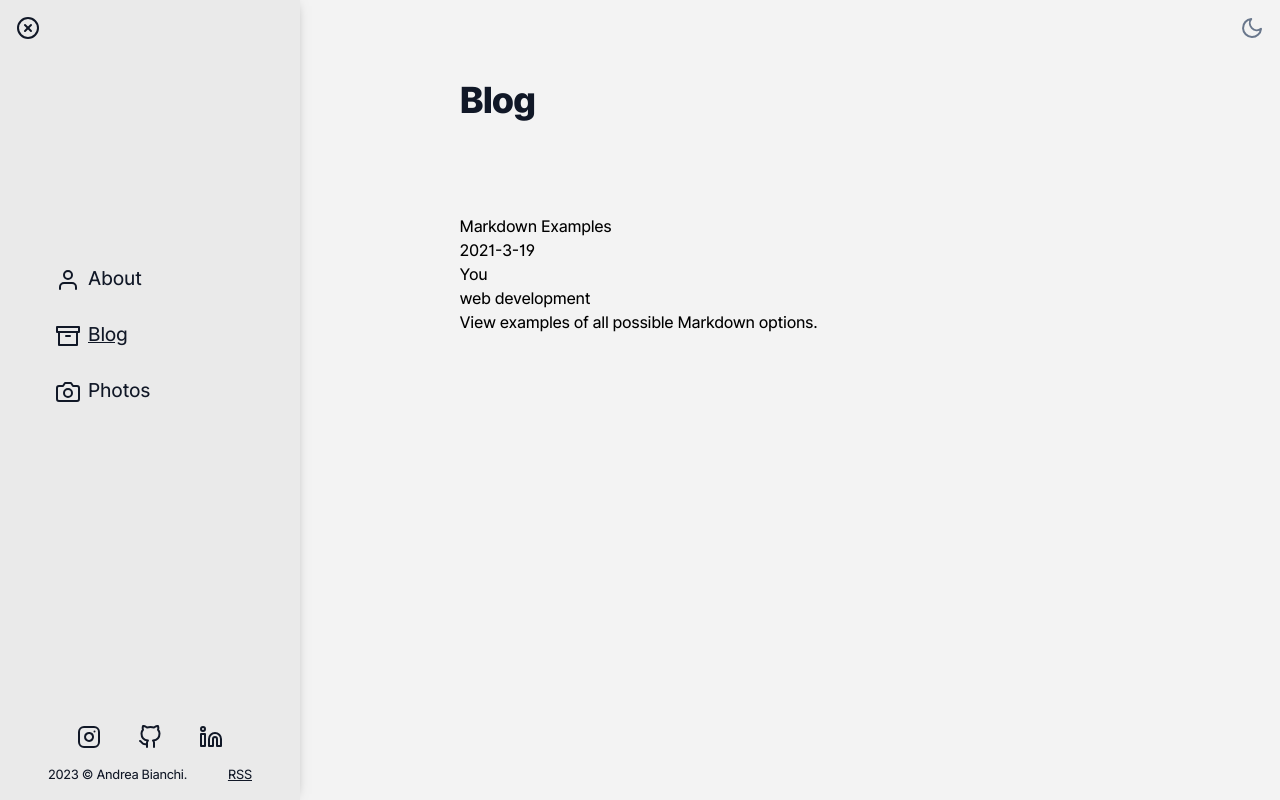
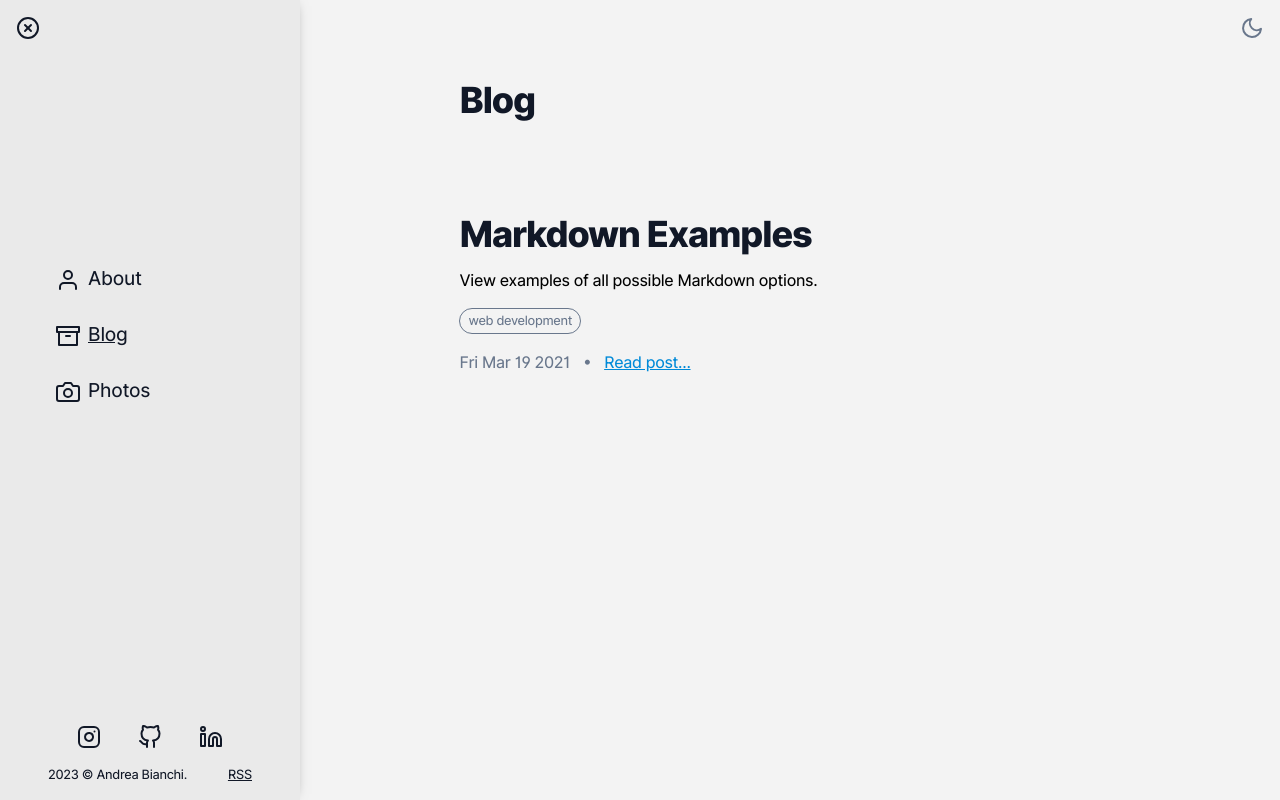
Before and after one commit to andreaiaia/blog, a Next.js app: page /posts in a window 1280 px wide. Built offline with nearby package versions, Linux system fonts and the light colour scheme.

Commit message:
Remove inner component in favour of new PostThumbnail component

```diff
--- a/pages/posts/index.jsx
+++ b/pages/posts/index.jsx
@@ -1,6 +1,7 @@
 import React from 'react';
 import { getSortedPostsData } from '../../lib/posts';
-import Link from 'next/link';
+
+import Post from '../../components/PostThumbnail';
 
 import styles from './Blog.module.scss';
 
@@ -10,20 +11,6 @@ export async function getStaticProps() {
     props: { allPostsData },
   };
 }
-
-const Post = ({ id, date, title, author, tag, description }) => {
-  return (
-    <>
-      <Link href={`/posts/${id}`}>
-        <a>{title}</a>
-      </Link>
-      <p>{date}</p>
-      <p>{author}</p>
-      <p>{tag}</p>
-      <p>{description}</p>
-    </>
-  );
-};
 
 const Blog = ({ allPostsData }) => {
   return (
```
